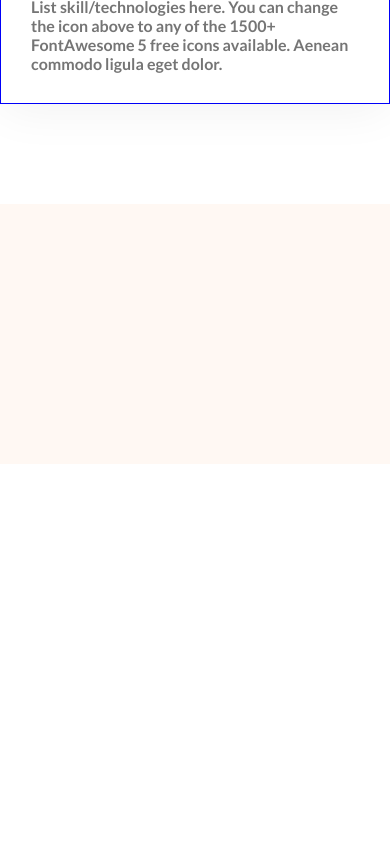
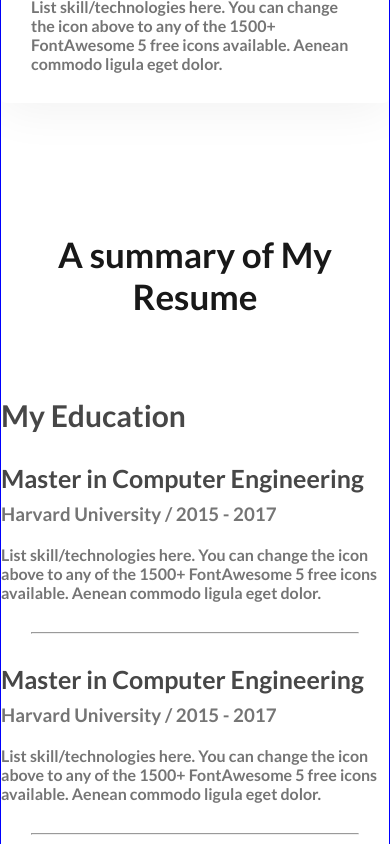
Before and after one commit to webgurusam/web-developer-portfolio, a plain HTML site: page index.html in a window 390 px wide. Shown: the part 1156-2000 px from the top of the page. Before the commit the page ends 1620 px from the top, so only its background shows below. Drawn offline with Linux system fonts and the light colour scheme.

Commit message:
resume section make responsive

```diff
--- a/index.html
+++ b/index.html
@@ -82,7 +82,7 @@
             </div>
         </section>
         <!-- resume section -->
-        <section class="hide">
+        <section>
             <h2 id="resume-section-title" class="section-title">A summary of My Resume</h2>
             <div class="resume-container">
                 <div class="resume-column">
--- a/styles/portfolio.css
+++ b/styles/portfolio.css
@@ -209,7 +209,7 @@ footer{
     display: none;
 }
 @media screen and (max-width: 576px) {
-    .skills-container{
+    .skills-container, .resume-container{
         flex-direction: column;
     }
     #what-i-do-description{
```
